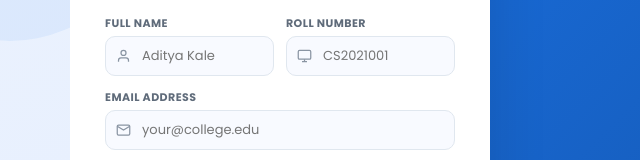
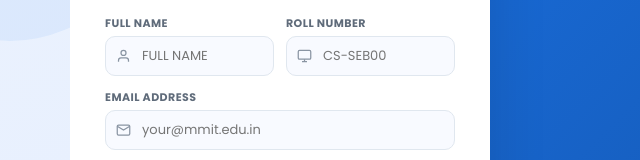
Before and after one commit to adityakale7738/CampusFix-v2, a website: page public/index.html in a window 1280 px wide. Both pictures are taken after a click on the button "Sign Up". Shown: the part 224-384 px from the top of the page, 630-1270 px from the left. Drawn offline with nearby package versions, Linux system fonts and the light colour scheme; no server answers.

Commit message:
Change placeholders in registration form inputs
Updated input placeholders for name, roll number, and email fields.

```diff
--- a/public/index.html
+++ b/public/index.html
@@ -110,16 +110,16 @@
         <div class="cf-2">
           <div class="cf-f">
             <label class="cf-lbl">Full Name</label>
-            <div class="cf-wrap"><span class="cf-ico"><svg width="15" height="15" viewBox="0 0 24 24" fill="none" stroke="currentColor" stroke-width="2"><path d="M20 21v-2a4 4 0 0 0-4-4H8a4 4 0 0 0-4 4v2"/><circle cx="12" cy="7" r="4"/></svg></span><input type="text" id="reg-name" class="cf-in" placeholder="Aditya Kale"></div>
+            <div class="cf-wrap"><span class="cf-ico"><svg width="15" height="15" viewBox="0 0 24 24" fill="none" stroke="currentColor" stroke-width="2"><path d="M20 21v-2a4 4 0 0 0-4-4H8a4 4 0 0 0-4 4v2"/><circle cx="12" cy="7" r="4"/></svg></span><input type="text" id="reg-name" class="cf-in" placeholder="FULL NAME"></div>
           </div>
           <div class="cf-f">
             <label class="cf-lbl">Roll Number</label>
-            <div class="cf-wrap"><span class="cf-ico"><svg width="15" height="15" viewBox="0 0 24 24" fill="none" stroke="currentColor" stroke-width="2"><rect x="2" y="3" width="20" height="14" rx="2"/><path d="M8 21h8M12 17v4"/></svg></span><input type="text" id="reg-roll" class="cf-in" placeholder="CS2021001"></div>
+            <div class="cf-wrap"><span class="cf-ico"><svg width="15" height="15" viewBox="0 0 24 24" fill="none" stroke="currentColor" stroke-width="2"><rect x="2" y="3" width="20" height="14" rx="2"/><path d="M8 21h8M12 17v4"/></svg></span><input type="text" id="reg-roll" class="cf-in" placeholder="CS-SEB00"></div>
           </div>
         </div>
         <div class="cf-f">
           <label class="cf-lbl">Email Address</label>
-          <div class="cf-wrap"><span class="cf-ico"><svg width="15" height="15" viewBox="0 0 24 24" fill="none" stroke="currentColor" stroke-width="2"><path d="M4 4h16c1.1 0 2 .9 2 2v12c0 1.1-.9 2-2 2H4c-1.1 0-2-.9-2-2V6c0-1.1.9-2 2-2z"/><polyline points="22,6 12,12 2,6"/></svg></span><input type="email" id="reg-email" class="cf-in" placeholder="your@college.edu"></div>
+          <div class="cf-wrap"><span class="cf-ico"><svg width="15" height="15" viewBox="0 0 24 24" fill="none" stroke="currentColor" stroke-width="2"><path d="M4 4h16c1.1 0 2 .9 2 2v12c0 1.1-.9 2-2 2H4c-1.1 0-2-.9-2-2V6c0-1.1.9-2 2-2z"/><polyline points="22,6 12,12 2,6"/></svg></span><input type="email" id="reg-email" class="cf-in" placeholder="your@mmit.edu.in"></div>
         </div>
         <div class="cf-2">
           <div class="cf-f">
```
